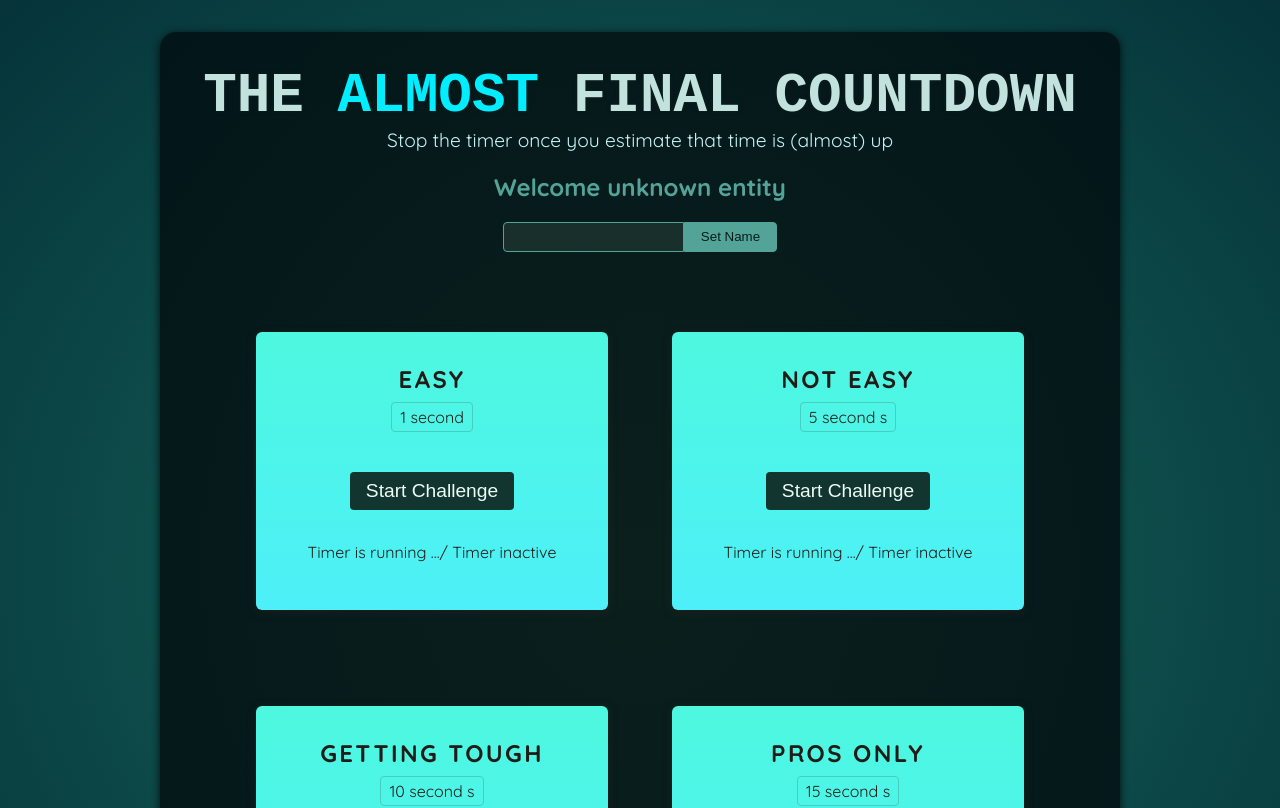
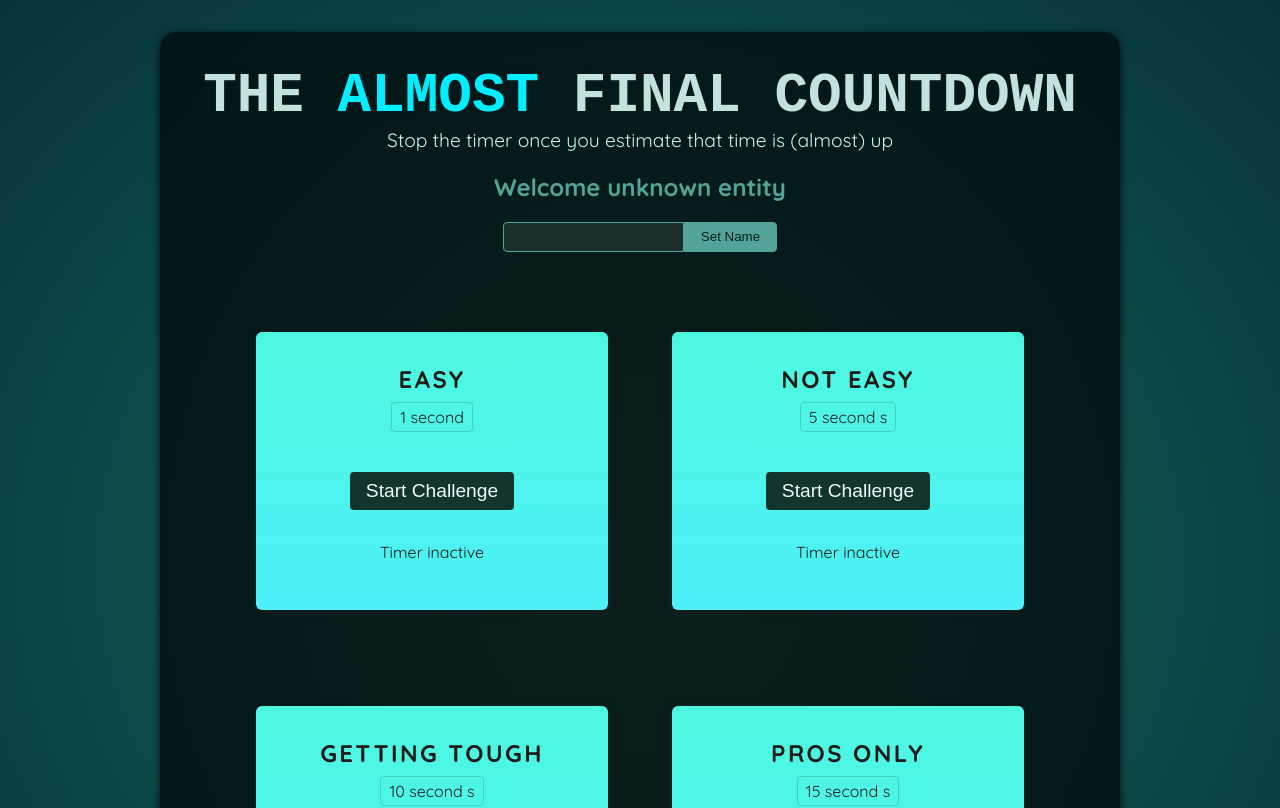
Before and after one commit to mohamadAlrimi/ReactRefs-, a React (Vite) app: page / in a window 1280 px wide. Shown: the top 808 px of the page. Built offline with nearby package versions, Linux system fonts and the light colour scheme; a web font is replaced by a local one.

Commit message:
Using Refs for More Than DOM Element Connections

```diff
--- a/src/components/TimerChallenge.jsx
+++ b/src/components/TimerChallenge.jsx
@@ -1,16 +1,33 @@
+import { useState ,useRef } from "react"
+// let timer ;
 export default function TimerChallenge({title, targetTime}){
+    const timer =useRef();
+    const [ timerStarted , setTimerStarted]= useState(false);
+    const [timerExpired , setTimerExpired] = useState(false);
+
+    function handleStart(){
+       timer.current = setTimerExpired(()=>{
+            setTimerExpired(true);
+        } , targetTime*1000);
+        setTimerStarted(true);
+    }
+    function handleStop(){
+        clearTimeout(timer.current);
+    }
+
     return <section className="challenge">
         <h2>{title}</h2>
+        {timerExpired && <p>You Lost</p>}
         <p className="challenge-time">
     {targetTime} second {targetTime > 1 ? 's':''}
         </p>
         <p>
-            <button>
-                Start Challenge
+            <button onClick={timerStarted ? handleStop: handleStart }>
+                {timerStarted ? "Stop":"Start"} Challenge
             </button>
         </p>
-        <p className="">
-            Timer is running .../ Timer inactive
+        <p className={timerStarted ? 'active' : undefined}>
+            {timerStarted ? 'Timer is running ... '  : 'Timer inactive' }
         </p>
     </section>
 }
```
